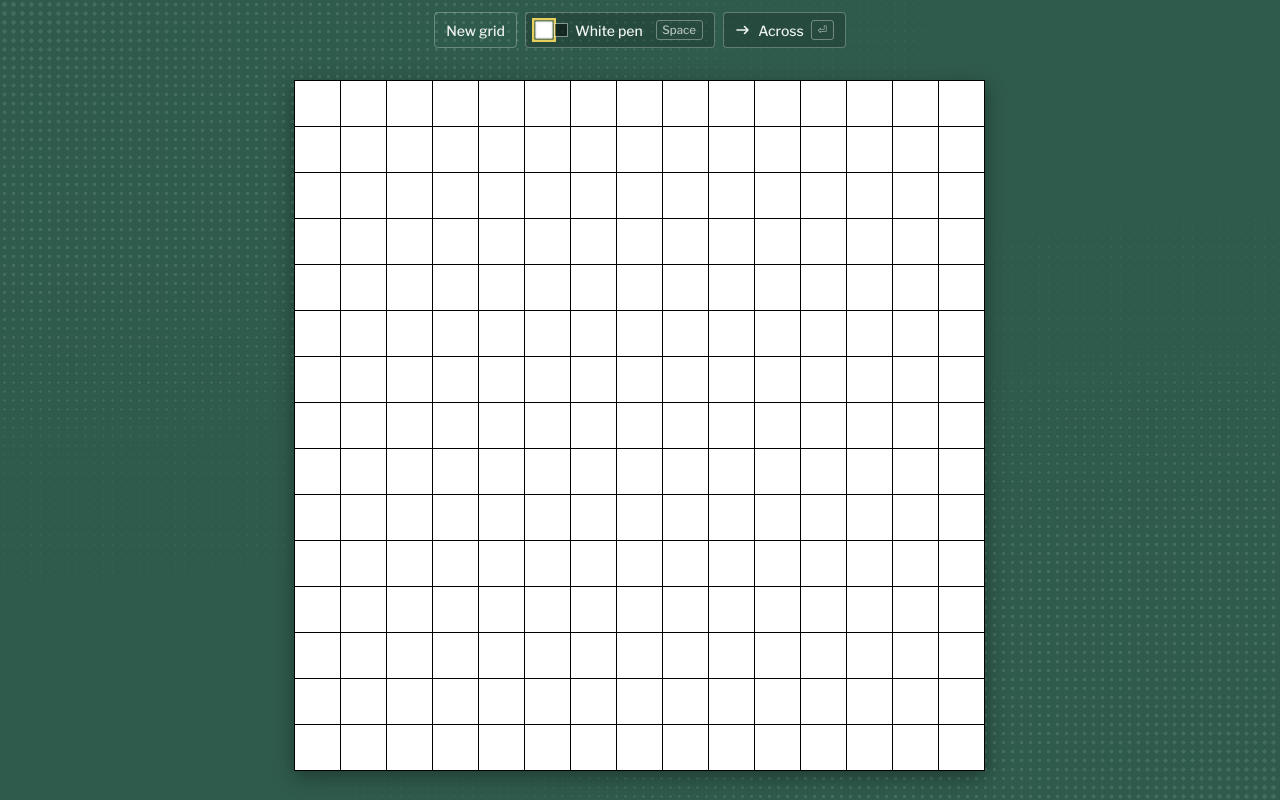
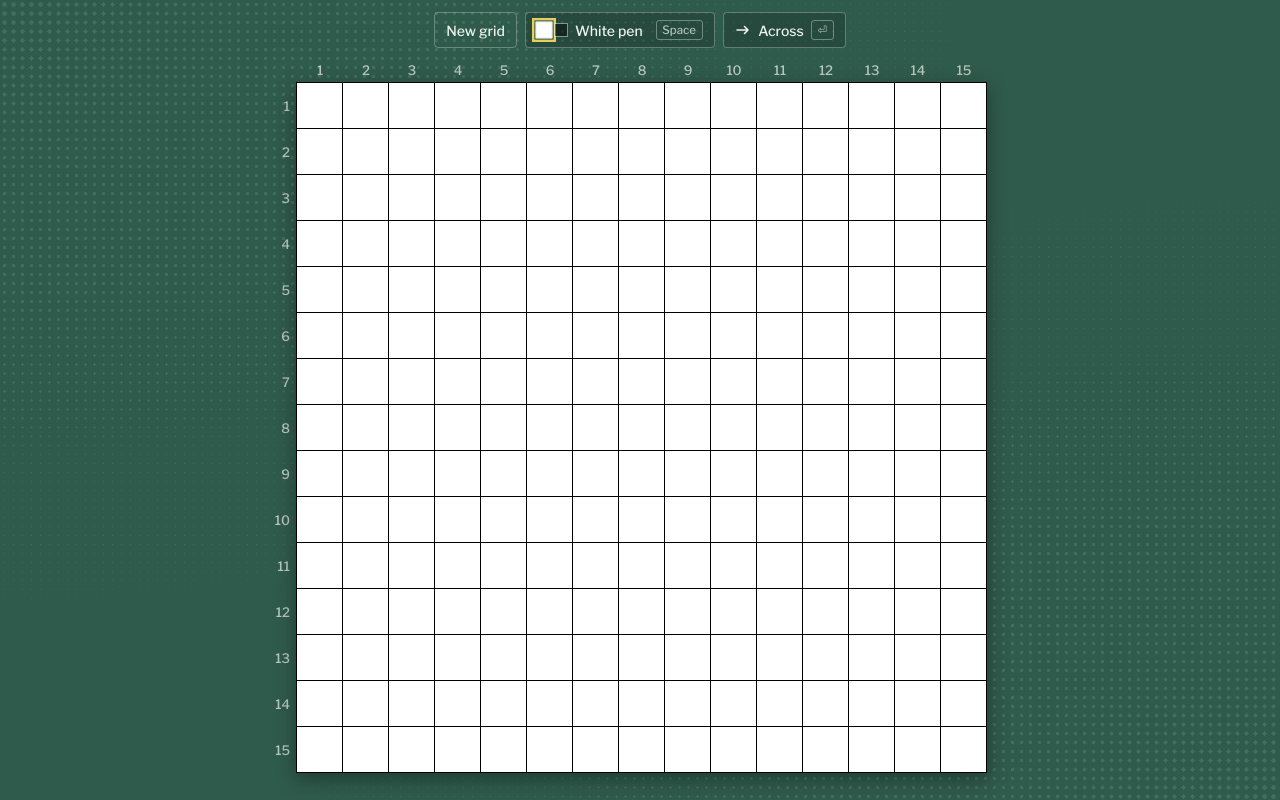
Before and after one commit to ArmaanjeetSandhu/grids, a SvelteKit app: page / in a window 1280 px wide. Both pictures are taken after a click on the button "Create". Built offline with nearby package versions, Linux system fonts and the light colour scheme.

Commit message:
Add row/column labels with hover emphasis

```diff
--- a/src/routes/+page.svelte
+++ b/src/routes/+page.svelte
@@ -97,6 +97,7 @@
 	let winW = $state(1200);
 	const narrow = $derived(winW <= 640);
 	const PANEL_GAP = 24;
+	const GUTTER = { x: 4, y: 4 };
 
 	let stageW = $state(800);
 	let stageH = $state(600);
@@ -118,7 +119,7 @@
 	const room: { w: number; h: number } = $derived.by(() => {
 		const side = numbering && !narrow ? panelW + PANEL_GAP : 0;
 		const below = numbering && narrow ? panelH + PANEL_GAP : 0;
-		return { w: stageW - 48 - side, h: stageH - 48 - below };
+		return { w: stageW - 48 - side - GUTTER.x, h: stageH - 48 - below - GUTTER.y };
 	});
 
 	const cellDev = $derived.by(() => {
@@ -127,6 +128,13 @@
 		return Math.max(Math.round(12 * dpr), Math.min(Math.round(64 * dpr), Math.floor(fit * dpr)));
 	});
 	const cell = $derived(cellDev / dpr);
+	const labelSize = $derived(Math.max(9, Math.min(13, cell * 0.34)));
+
+	const rowLabels = $derived(Array.from({ length: size?.rows ?? 0 }, (_, i) => i));
+	const colLabels = $derived(Array.from({ length: size?.cols ?? 0 }, (_, i) => i));
+
+	let hoverKey = $state<string | null>(null);
+	const hoverPos = $derived(hoverKey ? parseKey(hoverKey) : null);
 
 	const linesPath = $derived.by(() => {
 		if (!size) return '';
@@ -205,6 +213,7 @@
 		pen = 'white';
 		axis = 'across';
 		editing = null;
+		hoverKey = null;
 		sizeInput = { rows: p.rows, cols: p.cols };
 		size = { rows: p.rows, cols: p.cols };
 	}
@@ -280,6 +289,7 @@
 	}
 
 	function onCellEnter(e: PointerEvent, key: string) {
+		hoverKey = key;
 		if (painting && e.buttons & 1) paint(key);
 	}
 
@@ -515,9 +525,24 @@
 						class="sheet"
 						style:width="{size.cols * cell}px"
 						style:height="{size.rows * cell}px"
+						style:margin="{GUTTER.y}px 0 0 {GUTTER.x}px"
 						style:cursor={cursorFor(pen)}
+						style:--cell="{cell}px"
+						style:--label-size="{labelSize}px"
 						onmousedown={keepFocus}
+						onpointerleave={() => (hoverKey = null)}
 					>
+						<div class="ruler cols" aria-hidden="true">
+							{#each colLabels as c (c)}
+								<span class:on={hoverPos?.col === c}>{c + 1}</span>
+							{/each}
+						</div>
+						<div class="ruler rows" aria-hidden="true">
+							{#each rowLabels as r (r)}
+								<span class:on={hoverPos?.row === r}>{r + 1}</span>
+							{/each}
+						</div>
+
 						<svg
 							width={size.cols * cell}
 							height={size.rows * cell}
@@ -586,6 +611,7 @@
 							aria-label="Clues"
 							style:width="{panelW}px"
 							style:height="{panelH}px"
+							style:margin-top={narrow ? null : `${GUTTER.y}px`}
 						>
 							<div class="title-field">
 								<input
@@ -1073,6 +1099,43 @@
 		filter: drop-shadow(0 6px 10px rgb(0 0 0 / 0.35));
 	}
 
+	.ruler {
+		position: absolute;
+		display: flex;
+		font-size: var(--label-size);
+		font-weight: 500;
+		font-variant-numeric: tabular-nums;
+		line-height: 1;
+		color: var(--on-mat-dim);
+		pointer-events: none;
+	}
+	.ruler span {
+		flex: 0 0 var(--cell);
+		display: flex;
+		align-items: center;
+		justify-content: center;
+	}
+	.ruler.cols {
+		left: 0;
+		bottom: 100%;
+		padding-bottom: 6px;
+		align-items: flex-end;
+	}
+	.ruler.rows {
+		top: 0;
+		right: 100%;
+		padding-right: 7px;
+		flex-direction: column;
+	}
+	.ruler.rows span {
+		justify-content: flex-end;
+	}
+	.ruler span.on {
+		font-size: calc(var(--label-size) * 1.25);
+		font-weight: 800;
+		color: var(--rule);
+	}
+
 	.sq {
 		fill: var(--paper);
 	}
```
